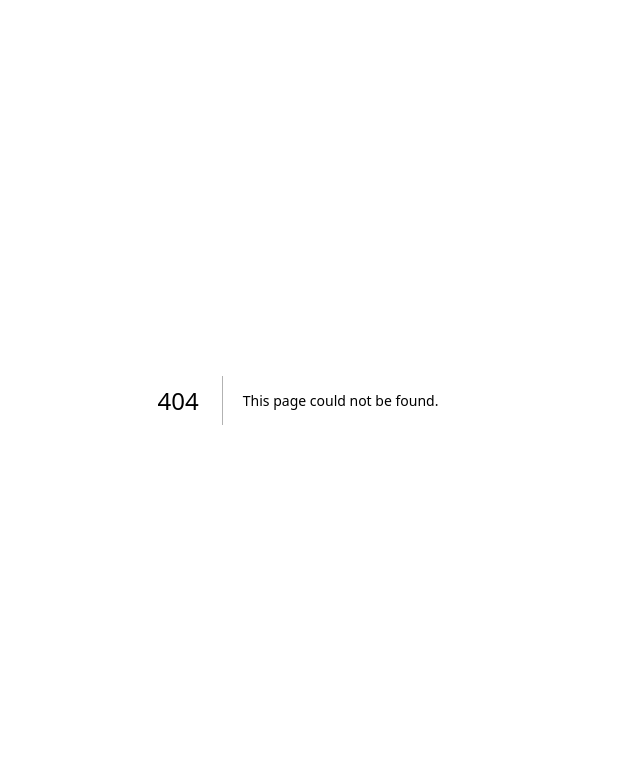
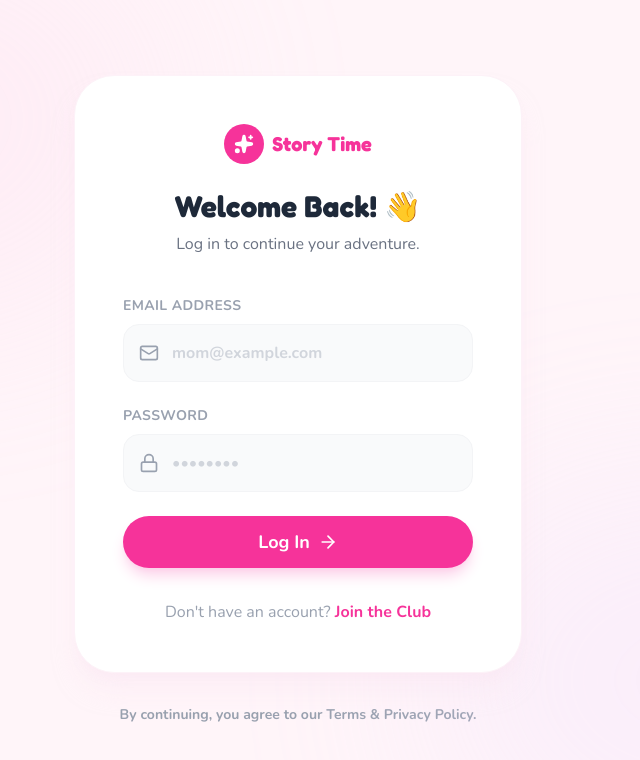
Before and after one commit to moabytemusic-code/story-time, a Next.js app: page /login in a window 1280 px wide. Before the commit this address had no page. Shown: the top 760 px of the page, without its empty margins (342-982 px from the left). Built offline with nearby package versions, Linux system fonts and the light colour scheme.

Commit message:
feat: Add Global Search, Filters, and Login Page

```diff
--- /dev/null
+++ b/src/app/login/page.js
@@ -0,0 +1,101 @@
+"use client";
+import Link from 'next/link';
+import { useRouter } from 'next/navigation';
+import { useState } from 'react';
+import { Sparkles, Mail, Lock, ArrowRight } from 'lucide-react';
+import { useUser } from '@/context/UserContext';
+
+export default function Login() {
+    const router = useRouter();
+    const { updateUser } = useUser();
+    const [email, setEmail] = useState("");
+    const [password, setPassword] = useState("");
+    const [isLoading, setIsLoading] = useState(false);
+
+    const handleLogin = (e) => {
+        e.preventDefault();
+        setIsLoading(true);
+
+        // Simulate API call
+        setTimeout(() => {
+            updateUser({ name: "Alex", email: email }); // Mock user data update
+            router.push('/dashboard');
+        }, 1500);
+    };
+
+    return (
+        <div className="min-h-screen bg-[#FFF5F9] flex flex-col items-center justify-center p-6 relative overflow-hidden">
+
+            {/* Background Decorations */}
+            <div className="absolute top-[-10%] left-[-10%] w-[50%] h-[50%] bg-pink-200 rounded-full blur-[100px] opacity-20"></div>
+            <div className="absolute bottom-[-10%] right-[-10%] w-[50%] h-[50%] bg-purple-200 rounded-full blur-[100px] opacity-20"></div>
+
+            <div className="w-full max-w-md bg-white rounded-[40px] shadow-xl shadow-pink-100/50 p-8 md:p-12 relative z-10 border border-pink-50">
+                <div className="text-center mb-10">
+                    <Link href="/" className="inline-flex items-center gap-2 mb-6 group">
+                        <div className="w-10 h-10 rounded-full bg-pink-500 flex items-center justify-center text-white group-hover:scale-110 transition-transform">
+                            <Sparkles size={20} fill="currentColor" />
+                        </div>
+                        <span className="font-rounded font-bold text-xl text-pink-500">Story Time</span>
+                    </Link>
+                    <h1 className="font-rounded font-extrabold text-3xl text-gray-800 mb-2">Welcome Back! 👋</h1>
+                    <p className="text-gray-500 font-medium">Log in to continue your adventure.</p>
+                </div>
+
+                <form onSubmit={handleLogin} className="space-y-6">
+                    <div>
+                        <label className="block text-sm font-bold text-gray-400 mb-2 uppercase tracking-wide">Email Address</label>
+                        <div className="relative">
+                            <Mail className="absolute left-4 top-1/2 -translate-y-1/2 text-gray-400" size={20} />
+                            <input
+                                type="email"
+                                value={email}
+                                onChange={(e) => setEmail(e.target.value)}
+                                placeholder="mom@example.com"
+                                className="w-full bg-gray-50 border border-gray-100 rounded-2xl py-4 pl-12 pr-4 font-bold text-gray-700 focus:outline-none focus:border-pink-500 focus:bg-white transition-all placeholder:text-gray-300"
+                                required
+                            />
+                        </div>
+                    </div>
+
+                    <div>
+                        <label className="block text-sm font-bold text-gray-400 mb-2 uppercase tracking-wide">Password</label>
+                        <div className="relative">
+                            <Lock className="absolute left-4 top-1/2 -translate-y-1/2 text-gray-400" size={20} />
+                            <input
+                                type="password"
+                                value={password}
+                                onChange={(e) => setPassword(e.target.value)}
+                                placeholder="••••••••"
+                                className="w-full bg-gray-50 border border-gray-100 rounded-2xl py-4 pl-12 pr-4 font-bold text-gray-700 focus:outline-none focus:border-pink-500 focus:bg-white transition-all placeholder:text-gray-300"
+                                required
+                            />
+                        </div>
+                    </div>
+
+                    <button
+                        type="submit"
+                        disabled={isLoading}
+                        className="btn-primary w-full flex items-center justify-center gap-2 text-lg py-4 shadow-lg shadow-pink-200 hover:shadow-pink-300 disabled:opacity-70 disabled:cursor-not-allowed"
+                    >
+                        {isLoading ? (
+                            <> <div className="w-5 h-5 border-2 border-white/30 border-t-white rounded-full animate-spin" /> Logging in... </>
+                        ) : (
+                            <> Log In <ArrowRight size={20} /> </>
+                        )}
+                    </button>
+                </form>
+
+                <div className="mt-8 text-center">
+                    <p className="text-gray-400 font-medium">
+                        Don't have an account? <Link href="/signup" className="text-pink-500 font-bold hover:underline">Join the Club</Link>
+                    </p>
+                </div>
+            </div>
+
+            <div className="mt-8 text-center text-gray-400 text-sm font-bold">
+                <Link href="/" className="hover:text-pink-500 transition-colors">By continuing, you agree to our Terms & Privacy Policy.</Link>
+            </div>
+        </div>
+    );
+}
--- a/src/app/stories/page.js
+++ b/src/app/stories/page.js
@@ -1,33 +1,89 @@
 "use client";
+import React, { useState, useMemo } from 'react';
 import Navbar from '@/components/Navbar';
 import Footer from '@/components/Footer';
 import { STORIES } from '@/data/stories';
 import StoryCard from '@/components/StoryCard';
 import { usePlayer } from '@/context/PlayerContext';
-import { UserProvider } from '@/context/UserContext'; // Important: we might need to wrap if this is a standalone page, but layout should handle it. But wait, this is /app/stories/page.js, not in dashboard layout.
-// Actually, /app/layout.js might not have providers.
-// The user has DashboardLayout with providers, but public pages don't seem to have them in `src/app/layout.js` (I haven't checked that file).
-// If `stories/page.js` is public, it needs providers.
-
-// Let's create a wrapper or just use the card visually if logic is complex.
-// BUT the user wants playback. So we need PlayerProvider here too.
-
+import { Search, X } from 'lucide-react';
 
 export default function Stories() {
     const { playStory } = usePlayer();
+    const [searchQuery, setSearchQuery] = useState("");
+    const [selectedTag, setSelectedTag] = useState("All");
+
+    // Extract unique tags
+    const tags = useMemo(() => {
+        const uniqueTags = new Set(STORIES.map(story => story.tag));
+        return ["All", ...Array.from(uniqueTags)];
+    }, []);
+
+    // Filter logic
+    const filteredStories = useMemo(() => {
+        return STORIES.filter(story => {
+            const matchesSearch = story.title.toLowerCase().includes(searchQuery.toLowerCase()) ||
+                story.desc.toLowerCase().includes(searchQuery.toLowerCase());
+            const matchesTag = selectedTag === "All" || story.tag === selectedTag;
+
+            return matchesSearch && matchesTag;
+        });
+    }, [searchQuery, selectedTag]);
 
     return (
         <main className="min-h-screen bg-[#FFF5F9]">
             <Navbar />
 
-            <section className="pt-32 pb-12 px-6 text-center">
+            <section className="pt-32 pb-8 px-6 text-center">
                 <h1 className="font-rounded font-extrabold text-4xl md:text-6xl text-pink-500 mb-4">Magical Audio Stories</h1>
-                <p className="text-gray-500 text-lg max-w-xl mx-auto">Click play to start an adventure. Perfect for car rides, quiet time, and bedtime.</p>
+                <p className="text-gray-500 text-lg max-w-xl mx-auto mb-10">Click play to start an adventure. Perfect for car rides, quiet time, and bedtime.</p>
+
+                {/* Search & Filter Bar */}
+                <div className="max-w-2xl mx-auto space-y-6">
+
+                    {/* Search Input */}
+                    <div className="relative">
+                        <input
+                            type="text"
+                            placeholder="Find a story about dragons, bravelions..."
+                            value={searchQuery}
+                            onChange={(e) => setSearchQuery(e.target.value)}
+                            className="w-full bg-white border border-pink-100 rounded-full py-4 pl-14 pr-12 text-lg font-bold text-gray-700 shadow-sm focus:outline-none focus:border-pink-500 focus:ring-4 focus:ring-pink-100 transition-all placeholder:text-gray-300"
+                        />
+                        <Search className="absolute left-5 top-1/2 -translate-y-1/2 text-gray-300" size={24} />
+                        {searchQuery && (
+                            <button
+                                onClick={() => setSearchQuery("")}
+                                className="absolute right-4 top-1/2 -translate-y-1/2 w-8 h-8 bg-gray-100 rounded-full flex items-center justify-center text-gray-400 hover:text-pink-500 hover:bg-pink-50 transition-all"
+                            >
+                                <X size={16} />
+                            </button>
+                        )}
+                    </div>
+
+                    {/* Filter Tags */}
+                    <div className="flex flex-wrap items-center justify-center gap-2">
+                        {tags.map(tag => (
+                            <button
+                                key={tag}
+                                onClick={() => setSelectedTag(tag)}
+                                className={`px-4 py-2 rounded-full font-bold text-sm transition-all ${selectedTag === tag
+                                        ? 'bg-pink-500 text-white shadow-lg shadow-pink-200 scale-105'
+                                        : 'bg-white text-gray-500 border border-gray-100 hover:border-pink-200 hover:text-pink-400'
+                                    }`}
+                            >
+                                {tag}
+                            </button>
+                        ))}
+                    </div>
+
+                </div>
             </section>
 
             <section className="px-6 pb-20">
-                <div className="max-w-7xl mx-auto grid md:grid-cols-2 lg:grid-cols-3 gap-6">
-                    {STORIES.map(story => (
+                <div className="max-w-7xl mx-auto">
+                    {filteredStories.length > 0 ? (
+                        <div className="grid md:grid-cols-2 lg:grid-cols-3 gap-6">
+                            {filteredStories.map(story => (
                                 <StoryCard
                                     key={story.id}
                                     story={story}
@@ -36,6 +92,13 @@ export default function Stories() {
                                 />
                             ))}
                         </div>
+                    ) : (
+                        <div className="text-center py-20 opacity-50">
+                            <h3 className="text-2xl font-bold text-gray-400 mb-2">No stories found</h3>
+                            <p className="text-gray-400">Try searching for something else!</p>
+                        </div>
+                    )}
+                </div>
             </section>
 
             <Footer />
--- a/src/components/Navbar.js
+++ b/src/components/Navbar.js
@@ -33,10 +33,10 @@ export default function Navbar() {
                         <ShoppingBag size={24} />
                         <span className="absolute -top-1 -right-1 w-4 h-4 bg-yellow-400 rounded-full text-[10px] font-bold text-white flex items-center justify-center">0</span>
                     </Link>
-                    <Link href="/dashboard" className="font-bold text-gray-500 hover:text-pink-500 hidden md:block">
+                    <Link href="/login" className="font-bold text-gray-500 hover:text-pink-500 hidden md:block">
                         Log In
                     </Link>
-                    <Link href="/dashboard" className="bg-pink-400 hover:bg-pink-500 text-white font-bold px-6 py-2.5 rounded-full shadow-lg shadow-pink-200 transition-all hover:scale-105 active:scale-95 text-sm hidden md:block">
+                    <Link href="/login" className="bg-pink-400 hover:bg-pink-500 text-white font-bold px-6 py-2.5 rounded-full shadow-lg shadow-pink-200 transition-all hover:scale-105 active:scale-95 text-sm hidden md:block">
                         Join Club
                     </Link>
                 </div>
```
Lines whose indentation alone changed are shown as unchanged.
